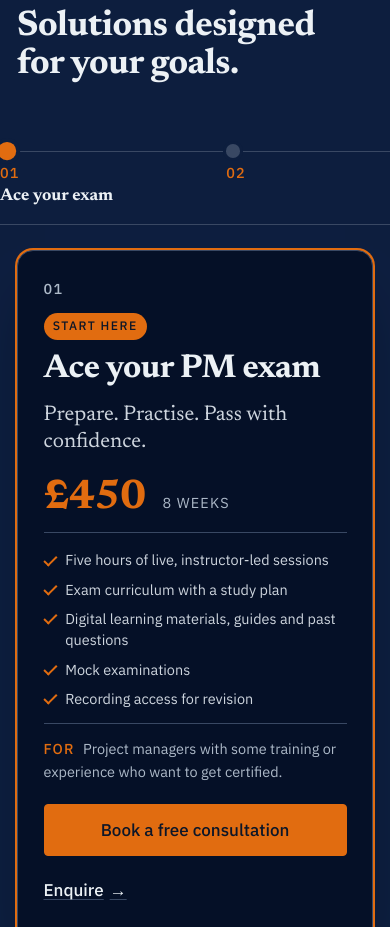
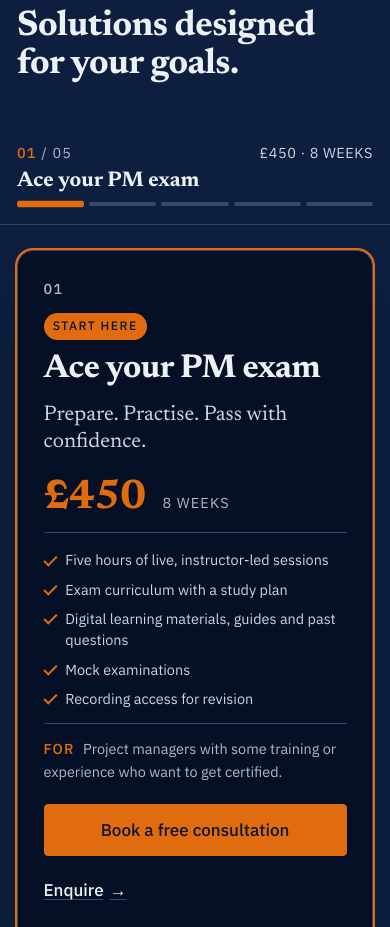
Before and after one commit to Felixdiamond/fafoni, a Next.js app: page /services in a window 390 px wide. Shown: the part 1220-2147 px from the top of the page. Built offline with nearby package versions, Linux system fonts and the light colour scheme.

Commit message:
Phone journey strip redesigned as a step header with segmented progress

```diff
--- a/app/_components/ServicesRail.tsx
+++ b/app/_components/ServicesRail.tsx
@@ -45,17 +45,27 @@ export function ServicesRail({ title, products, buyLabel, enquireLabel }: Props)
 
       mm.add("(max-width: 59.99rem)", () => {
         const cards = gsap.utils.toArray<HTMLElement>(".rail__panel", el);
-        const stops = gsap.utils.toArray<HTMLElement>(".journey__stop", el);
-        const track = el.querySelector<HTMLElement>(".journey__track");
-        const fill = el.querySelector<HTMLElement>(".journey__fill");
+        const segs = gsap.utils.toArray<HTMLElement>(".journey__seg", el);
         const wrap = el.querySelector<HTMLElement>(".journey");
-        if (!cards.length || !track || !wrap) return;
+        const title = el.querySelector<HTMLElement>(".journey__title");
+        const current = el.querySelector<HTMLElement>(".journey__current");
+        const price = el.querySelector<HTMLElement>(".journey__price");
+        if (!cards.length || !wrap || !title) return;
+        let last = -1;
         const setActive = (i: number) => {
-          stops.forEach((s, j) => s.classList.toggle("is-active", j === i));
-          const stop = stops[i];
-          const x = Math.max(0, stop.offsetLeft + stop.offsetWidth / 2 - wrap.clientWidth / 2);
-          gsap.to(track, { x: -x, duration: 0.6, ease: "power3.out", overwrite: true });
-          if (fill) gsap.to(fill, { scaleX: stops.length > 1 ? i / (stops.length - 1) : 1, duration: 0.6, ease: "power3.out", overwrite: true });
+          if (i === last) return;
+          last = i;
+          segs.forEach((seg, j) => seg.classList.toggle("is-done", j <= i));
+          segs.forEach((seg, j) => seg.classList.toggle("is-active", j === i));
+          const seg = segs[i];
+          gsap.timeline()
+            .to([title, price], { opacity: 0, y: -4, duration: 0.18, ease: "power2.in" })
+            .add(() => {
+              title.textContent = seg.dataset.name ?? "";
+              if (price) price.textContent = seg.dataset.price ?? "";
+              if (current) current.textContent = String(i + 1).padStart(2, "0");
+            })
+            .to([title, price], { opacity: 1, y: 0, duration: 0.35, ease: "power3.out" });
         };
         const triggers = cards.map((card, i) =>
           ScrollTrigger.create({ trigger: card, start: "top 55%", onEnter: () => setActive(i), onEnterBack: () => setActive(i) }),
@@ -92,15 +102,16 @@ export function ServicesRail({ title, products, buyLabel, enquireLabel }: Props)
       </div>
 
       <div className="journey" aria-hidden="true">
-        <div className="journey__track">
-          <span className="journey__line" />
-          <span className="journey__fill" />
+        <div className="journey__meta">
+          <span className="journey__count">
+            <span className="journey__current">01</span> / {String(products.length).padStart(2, "0")}
+          </span>
+          <span className="journey__price">{products[0].price} · {products[0].duration}</span>
+        </div>
+        <p className="journey__title">{products[0].name}</p>
+        <div className="journey__bar">
           {products.map((p, i) => (
-            <span key={p.id} className="journey__stop">
-              <span className="journey__dot" />
-              <span className="journey__n">{String(i + 1).padStart(2, "0")}</span>
-              <span className="journey__name">{p.short}</span>
-            </span>
+            <a key={p.id} href={`#${p.id}`} className="journey__seg" data-i={i} data-name={p.name} data-price={`${p.price} · ${p.duration}`} tabIndex={-1} />
           ))}
         </div>
       </div>
--- a/app/site.css
+++ b/app/site.css
@@ -502,21 +502,23 @@ html[data-hide-nav] .nav { transform: translateY(-120%); opacity: 0; pointer-eve
   .hero__index-link { font-size: var(--text-lg); padding-block: var(--space-md); }
 }
 
-/* ---------- services · journey strip (phones) · sticks under the nav, slides to the active card ---------- */
-:root { --journey-h: 5.75rem; }
-.journey { position: sticky; top: 0; z-index: 5; height: var(--journey-h); padding-top: max(0.5rem, env(safe-area-inset-top)); background: var(--color-plate); padding-inline: var(--page-gutter); border-bottom: var(--rule-hair) solid var(--color-plate-rule); }
-.journey__viewport { position: relative; height: var(--journey-h); overflow: clip; -webkit-mask-image: linear-gradient(90deg, black 80%, transparent); mask-image: linear-gradient(90deg, black 80%, transparent); }
-.journey__line, .journey__fill { position: absolute; top: 1.4rem; inset-inline-start: 0; width: 100%; height: 1px; background: var(--color-plate-rule); }
-.journey__fill { background: var(--color-accent); transform: scaleX(0); transform-origin: left; z-index: 1; }
-.journey__track { position: absolute; top: 0; inset-inline-start: 0; list-style: none; margin: 0; padding: 0; display: flex; width: max-content; will-change: transform; }
-.journey__stop { position: relative; width: 58vw; max-width: 18rem; padding-top: 2rem; display: grid; gap: 0.15rem; color: var(--color-plate-muted); transition: color var(--dur-short) var(--ease-out); }
-.journey__name { opacity: 0; transform: translateY(4px); transition: opacity var(--dur-short) var(--ease-out), transform var(--dur-short) var(--ease-out); }
-.journey__stop.is-active .journey__name { opacity: 1; transform: none; }
-.journey__stop.is-active { color: var(--color-plate-ink); }
-.journey__dot { position: absolute; top: 1rem; inset-inline-start: 0; width: 0.8rem; height: 0.8rem; border-radius: 50%; background: var(--color-plate-rule); box-shadow: 0 0 0 3px var(--color-plate); transition: background-color var(--dur-short) var(--ease-out), transform var(--dur-short) var(--ease-out); }
-.journey__stop.is-active .journey__dot { background: var(--color-accent); transform: scale(1.3); }
-.journey__n { font-size: var(--text-sm); font-weight: 500; letter-spacing: 0.08em; color: var(--color-accent); font-variant-numeric: tabular-nums; }
-.journey__name { font-family: var(--font-display); font-weight: 700; font-size: var(--text-base); line-height: 1.15; white-space: nowrap; width: max-content; max-width: 80vw; color: var(--color-plate-ink); }
+/* ---------- services · journey strip (phones) · step header stuck to the top while the cards scroll ---------- */
+:root { --journey-h: 6.25rem; }
+.journey {
+  position: sticky; top: 0; z-index: 5; height: var(--journey-h);
+  display: grid; align-content: center; gap: var(--space-2xs);
+  padding: max(0.5rem, env(safe-area-inset-top)) var(--page-gutter) var(--space-sm);
+  background: var(--color-plate-0); color: var(--color-plate-ink);
+  border-bottom: var(--rule-hair) solid var(--color-plate-rule);
+}
+.journey__meta { display: flex; align-items: baseline; justify-content: space-between; gap: var(--space-md); font-size: var(--text-sm); letter-spacing: 0.08em; text-transform: uppercase; color: var(--color-plate-muted); }
+.journey__current { color: var(--color-accent); font-weight: 500; }
+.journey__price { color: var(--color-plate-ink-2); letter-spacing: 0.04em; white-space: nowrap; }
+.journey__title { font-family: var(--font-display); font-weight: 700; font-size: var(--text-md); line-height: 1.15; color: var(--color-plate-ink); white-space: nowrap; overflow: hidden; text-overflow: ellipsis; }
+.journey__bar { display: grid; grid-auto-flow: column; grid-auto-columns: 1fr; gap: 0.3rem; padding-top: var(--space-2xs); }
+.journey__seg { display: block; height: 4px; border-radius: 999px; background: var(--color-plate-rule); transition: background-color var(--dur-short) var(--ease-out), transform var(--dur-short) var(--ease-out); }
+.journey__seg.is-done { background: var(--color-accent); }
+.journey__seg.is-active { transform: scaleY(1.6); }
 @media (min-width: 60rem) { .journey { display: none; } }
 
 /* ---------- services · the rail (pinned horizontal on desktop, stacked on phones) ---------- */
```
